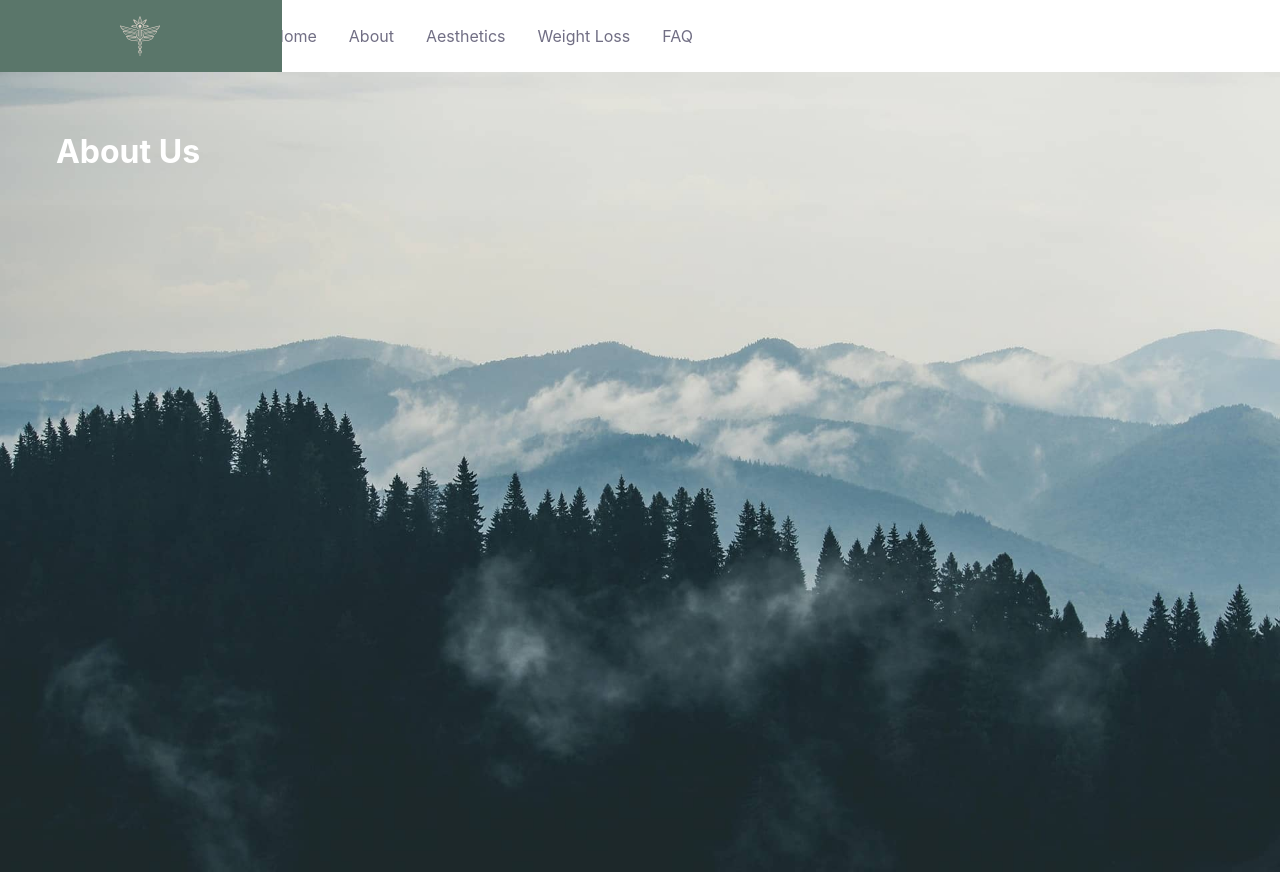
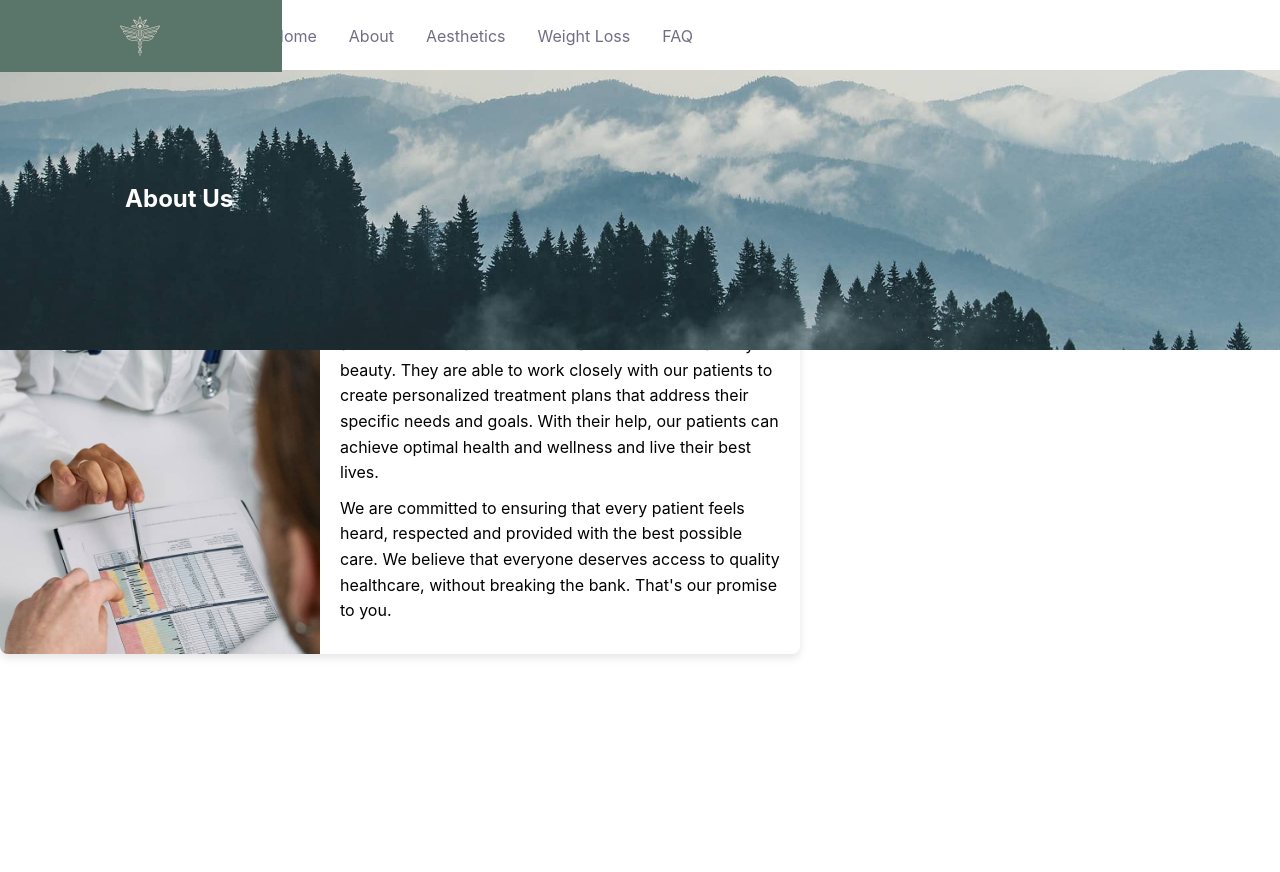
Before and after one commit to adapting212/Small-business-template, a React (Create React App) app in the folder frontend/: page /about in a window 1280 px wide. After the commit the page ends 800 px from the top, so only its background shows below. Built offline with nearby package versions, Linux system fonts and the light colour scheme; no server answers.

Commit message:
edited about us page

```diff
--- /dev/null
+++ b/frontend/src/components/AboutUsBanner.jsx
@@ -0,0 +1,28 @@
+import React from 'react';
+import person1 from '../assets/person1.jpg';
+import '../styles/AboutUsBanner.scss';
+import { DialogContent } from '@mui/material';
+
+const AboutUsComponent = () => {
+  return (
+    <main>
+        <img src={person1} class="person" aria-hidden="true"/>
+        <div className='text-container'>
+            <div className='about-title'>
+                <span>About Us</span>
+            </div>
+            <div className='sub-title'>
+                <span>Proven weight loss results and Aesthetics</span>
+            </div>
+            <div className="body">
+                <span>At our office, we are proud to have a team of highly-skilled and experienced nurse practitioners who are dedicated to helping our patients achieve their best possible health and wellness. They bring a wealth of knowledge and expertise to the table, and are an invaluable asset to our team. They are able to provide a wide range of services, weight loss solutions, and aesthetics such as neurotoxins and fillers to enhance your beauty. They are able to work closely with our patients to create personalized treatment plans that address their specific needs and goals. With their help, our patients can achieve optimal health and wellness and live their best lives.</span>
+                <span>We are committed to ensuring that every patient feels heard, respected and provided with the best possible care. We believe that everyone deserves access to quality healthcare, without breaking the bank. That's our promise to you.</span>
+            </div>
+        </div>
+    </main>
+
+
+  );
+};
+
+export default AboutUsComponent;
--- a/frontend/src/components/ChooseUs.jsx
+++ b/frontend/src/components/ChooseUs.jsx
@@ -1,6 +1,6 @@
 import React from 'react';
 import { Button, Typography } from '@mui/material';
-import right from '../assets/homepage/landing.jpg';
+import right from '../assets/landing.jpg';
 import '../styles/ChooseUsBanner.scss';
 
 const ChooseUsBanner = () => {
--- a/frontend/src/pages/AboutPage.js
+++ b/frontend/src/pages/AboutPage.js
@@ -1,6 +1,6 @@
 import * as React from 'react';
 import AboutUsComponent from '../components/aboutuscomponent1';
-
+import AboutUsBanner from '../components/AboutUsBanner';
 
 
 
@@ -12,7 +12,7 @@ const AboutPage = ({ state, dispatch }) => {
   return (
     <>
      <AboutUsComponent/>
-
+     <AboutUsBanner/>
 
 
     </>
--- a/frontend/src/pages/HomePage.js
+++ b/frontend/src/pages/HomePage.js
@@ -1,7 +1,6 @@
 import * as React from 'react';
 import SplashBanner from '../components/SplashBanner';
 import BannerSquares from '../components/BannerSquares';
-import AboutUsBanner from '../components/AboutUs';
 import ChooseUsBanner from '../components/ChooseUs';
 
 
@@ -16,7 +15,6 @@ const HomePage = ({ state, dispatch }) => {
     <>
      <SplashBanner/>
      <BannerSquares/>
-     <AboutUsBanner/>
      <ChooseUsBanner/>
 
 
--- a/frontend/src/styles/AboutPage.scss
+++ b/frontend/src/styles/AboutPage.scss
@@ -1,24 +1,23 @@
 .container {
     position: absolute; /* Position the container absolutely */
-    top: 20%; /* Adjust to center vertically */
-    left: 10%; /* Adjust to center horizontally */
+    top: 23%; /* Adjust to center vertically */
+    left: 14%; /* Adjust to center horizontally */
     transform: translate(-50%, -50%); /* Center the container */
     color: white; /* Set the text color for visibility */
-
-    padding: 10px; /* Optional: Add padding to the container */
-    height: 7%;
+    padding: 0px; /* Optional: Add padding to the container */
+    height: 0%
   }
 
 .title {
-    font-size: 2rem; /* Adjust the font size as needed */
+    font-size: 61px; /* Adjust the font size as needed */
     font-weight: bold; /* Make the text bold */
 }
 .background {
-    position: relative;
+    position: absolute;
     display: flex;
-    background-color: #ffffff;
+    object-fit: cover;
+    margin-top: -0.19%;
     padding: 0;
-    background: linear-gradient(to right, transparent 0%, black, transparent 50%, black, transparent 100%, );
-    height: 100%;
+    height: 280px;
     width: 100%;
 }
--- /dev/null
+++ b/frontend/src/styles/AboutUsBanner.scss
@@ -0,0 +1,45 @@
+
+
+main {
+    display: flex;
+    background: white;
+    border-radius: 8px;
+    box-shadow: 0 4px 8px rgba(0, 0, 0, 0.1);
+    overflow: hidden;
+    max-width: 800px;
+}
+
+.person {
+    max-width: 40%;
+    height: auto;
+    object-fit: cover;
+}
+
+.text-container {
+    padding: 20px;
+    display: flex;
+    flex-direction: column;
+    justify-content: center;
+}
+
+.title {
+    font-size: 24px;
+    font-weight: bold;
+    margin-bottom: 10px;
+}
+
+.sub-title {
+    font-size: 18px;
+    color: #666;
+    margin-bottom: 20px;
+}
+
+.body {
+    font-size: 16px;
+    line-height: 1.6;
+}
+
+.body span {
+    display: block;
+    margin-bottom: 10px;
+}
```
